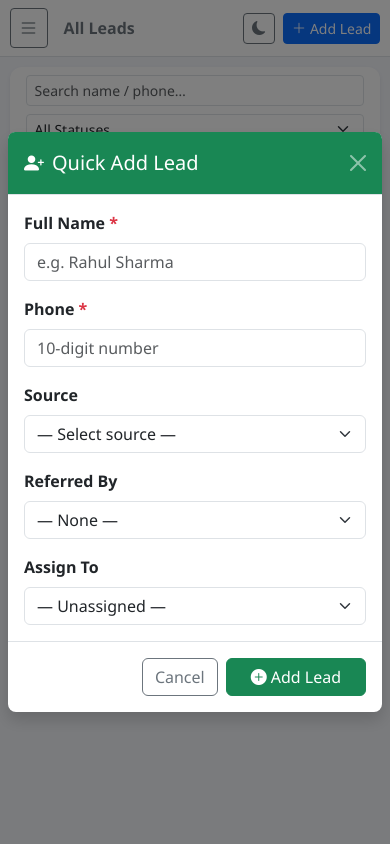
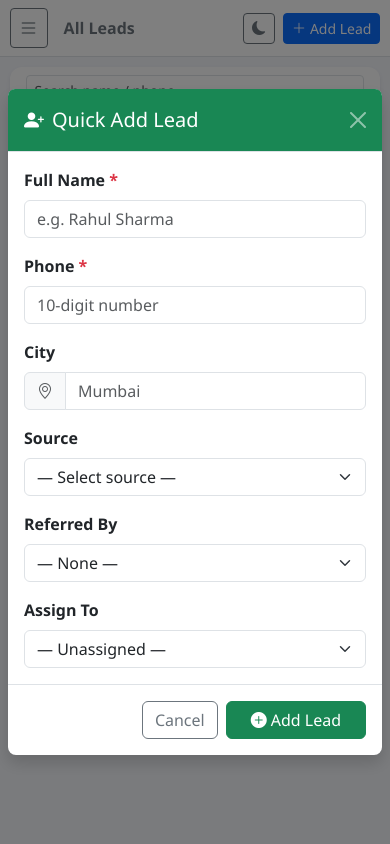
Before and after one commit to mylepvt/Myle-Dashboard, a Flask app: page /leads in a window 390 px wide, after a click that opens the changed part. Run offline with Flask 3, Linux system fonts and the light colour scheme; a user stored in the database is signed in; data comes from the database, SQL or seed files in the repository; data that the repository does not hold is empty; some libraries are stand-ins or nearby versions.

Commit message:
feat: show city in leads table + quick add modal
- Desktop: city shown under name with pin icon
- Mobile cards: city shown under name with pin icon
- Quick Add modal: city input field added

Co-Authored-By: Claude Sonnet 4.6 <noreply@anthropic.com>

```diff
--- a/templates/leads.html
+++ b/templates/leads.html
@@ -68,6 +68,11 @@
           </div>
           <div>
             <div class="fw-bold fs-6">{{ lead.name }}</div>
+            {% if lead.city %}
+              <div class="text-muted" style="font-size:0.78rem;">
+                <i class="bi bi-geo-alt-fill me-1"></i>{{ lead.city }}
+              </div>
+            {% endif %}
             {% if lead.referred_by %}
               <div class="text-muted" style="font-size:0.78rem;">
                 <i class="bi bi-person-fill me-1"></i>Ref: {{ lead.referred_by }}
@@ -181,6 +186,7 @@
             <td class="text-muted small">{{ lead.id }}</td>
             <td>
               <div class="fw-semibold">{{ lead.name }}</div>
+              {% if lead.city %}<div class="text-muted small"><i class="bi bi-geo-alt-fill me-1"></i>{{ lead.city }}</div>{% endif %}
               {% if lead.email %}<div class="text-muted small">{{ lead.email }}</div>{% endif %}
             </td>
             <td>
@@ -308,6 +314,13 @@
             <div class="col-md-6">
               <label class="form-label fw-semibold">Phone <span class="text-danger">*</span></label>
               <input type="tel" name="phone" class="form-control" placeholder="10-digit number" required>
+            </div>
+            <div class="col-md-6">
+              <label class="form-label fw-semibold">City</label>
+              <div class="input-group">
+                <span class="input-group-text"><i class="bi bi-geo-alt text-muted"></i></span>
+                <input type="text" name="city" class="form-control" placeholder="Mumbai">
+              </div>
             </div>
             <div class="col-md-6">
               <label class="form-label fw-semibold">Source</label>
```
